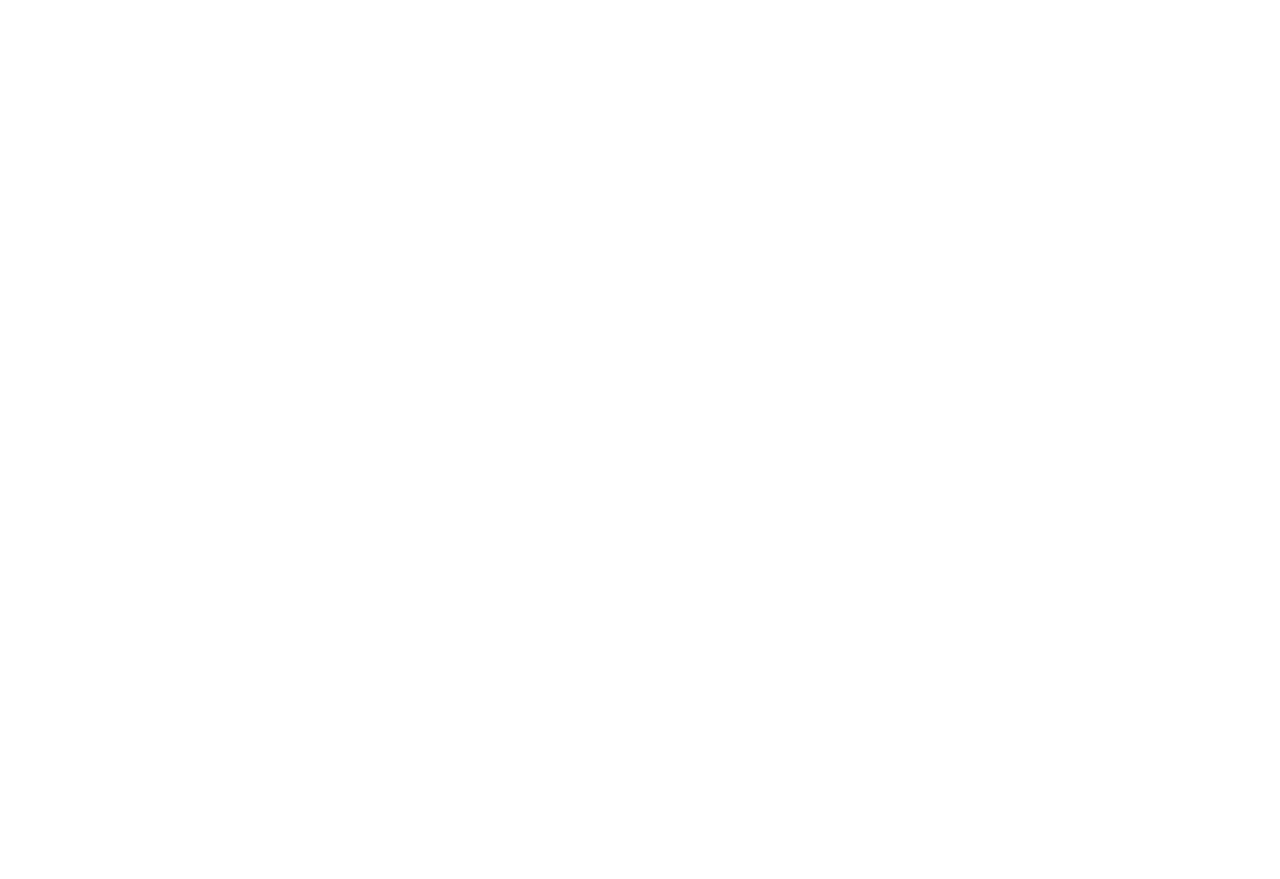
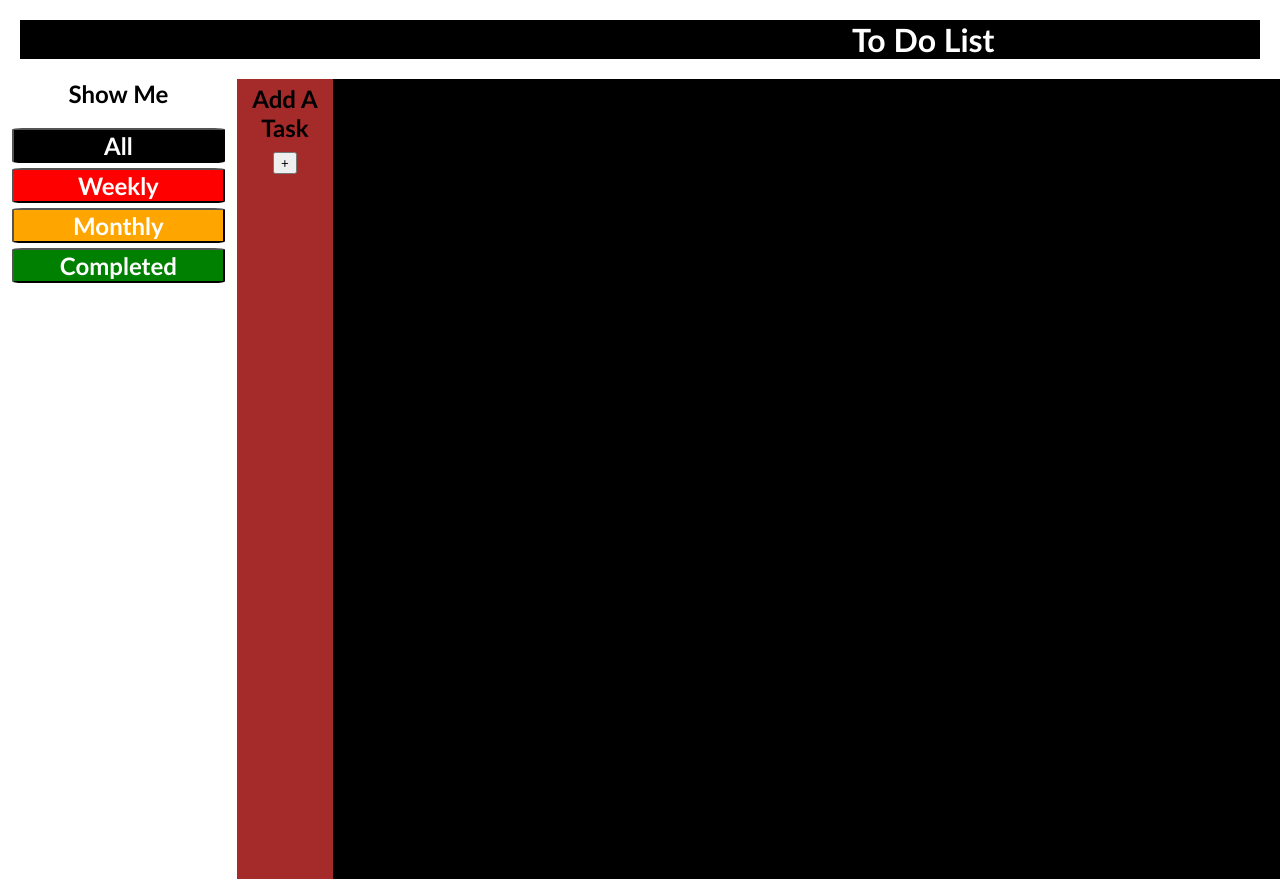
Before and after one commit to baldockk/To-Do, a website built with webpack: page src/template.html in a window 1280 px wide. Before the commit the page ends 800 px from the top, so only its background shows below. Built offline with nearby package versions, Linux system fonts and the light colour scheme.

Commit message:
Made a basic template in CSS and HTML to store the content within. Not sure if this project would necessarily need webpack but we live and learn.

```diff
--- a/src/home.js
+++ b/src/home.js
@@ -1,6 +1,9 @@
+//Import the class for creating plans
+import Plan from './index.js';
+
 //Entry point to the to do list webpage
 function createHome() {
-    console.log("Hone is created");
+
 }
 
 export default createHome();
--- a/src/index.js
+++ b/src/index.js
@@ -2,3 +2,14 @@ import "./styles.css";
 import createHome from './home.js';
 
 createHome;
+
+class Plan {
+    constructor(title, description, dueDate, priority) {
+        this.title = title;
+        this.description = description;
+        this.dueDate = dueDate;
+        this.priority = priority;
+    }
+}
+
+export default Plan;
--- a/src/styles.css
+++ b/src/styles.css
@@ -0,0 +1,76 @@
+* {
+    margin: 0;
+    box-sizing: border-box;
+    font-family:'Gill Sans', 'Gill Sans MT', Calibri, 'Trebuchet MS', sans-serif;
+}
+
+h1 {
+    padding-left: 65%;
+    margin: 20px;
+    background-color: black;
+    color: white;
+}
+
+#flex-cont {
+    display: flex;
+    flex-direction: row;
+    width: 100%;
+    height: 100vh;
+    overflow-y: auto;
+}
+
+#nav-panel {
+    display: flex;
+    flex-direction: column;
+    width: 25%;
+    height: 100%;
+    gap: 15px;
+}
+
+#all, #weekly,
+    #monthly, #completed {
+        display: block;
+        width: 90%;
+        justify-self: center;
+        font-size: 24px;
+        margin: 5px;
+        border-radius: 5%;
+        color: white;
+        font-weight: bold;
+    }
+
+#all {
+    background-color: black;
+}
+
+#weekly {
+    background-color: red;
+}
+
+#monthly {
+    background-color: orange;
+}
+
+#completed {
+    background-color: green;
+}
+
+h2 {
+    text-align: center;
+}
+
+#createTask {
+    display: flex;
+    flex-direction: column;
+    gap: 10px;
+    align-items: flex-start;
+    background-color: brown;
+    align-items: center;
+    padding: 5px;
+}
+
+#tasks {
+    background-color: black;
+    height: 100vh;
+    width: 100vw;
+}
--- a/src/template.html
+++ b/src/template.html
@@ -6,6 +6,26 @@
     <title>To Do List</title>
 </head>
 <body>
+    <header>
+        <h1>To Do List</h1>
+    </header>
+    <div id="flex-cont">
+        <div id="nav-panel">
+            <h2>Show Me</h2>
+            <nav>
+                <button id="all">All</button>
+                <button id="weekly">Weekly</button>
+                <button id="monthly">Monthly</button>
+                <button id="completed">Completed</button>
+            </nav>
+        </div>
+        <div id="createTask">
+            <h2>Add A Task</h2>
+            <button id="add">+</button>
+        </div>
+        <div id="tasks">
 
+        </div>
+    </div>
 </body>
 </html>
```
Also changed, not shown: package.json (+249 -2 lines), dist/index.html (added), dist/main.js (added), 1 other file.
